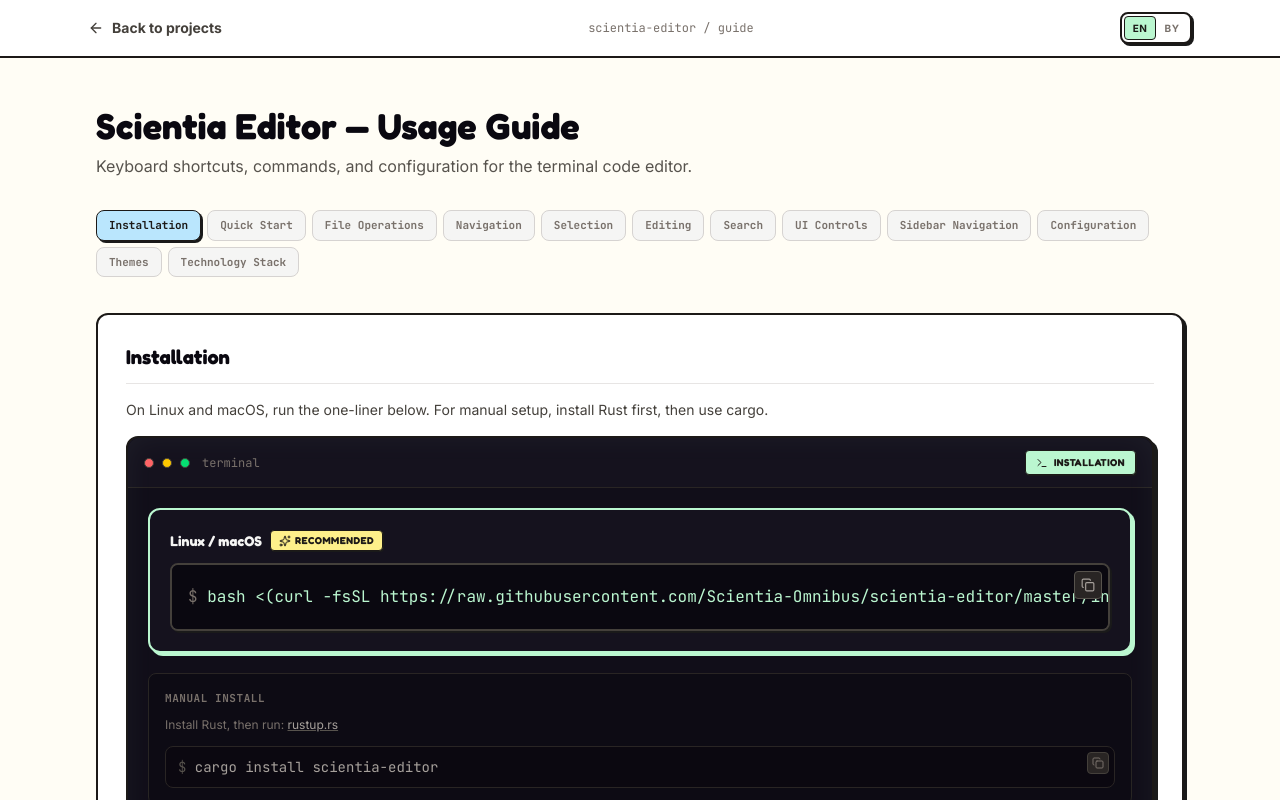
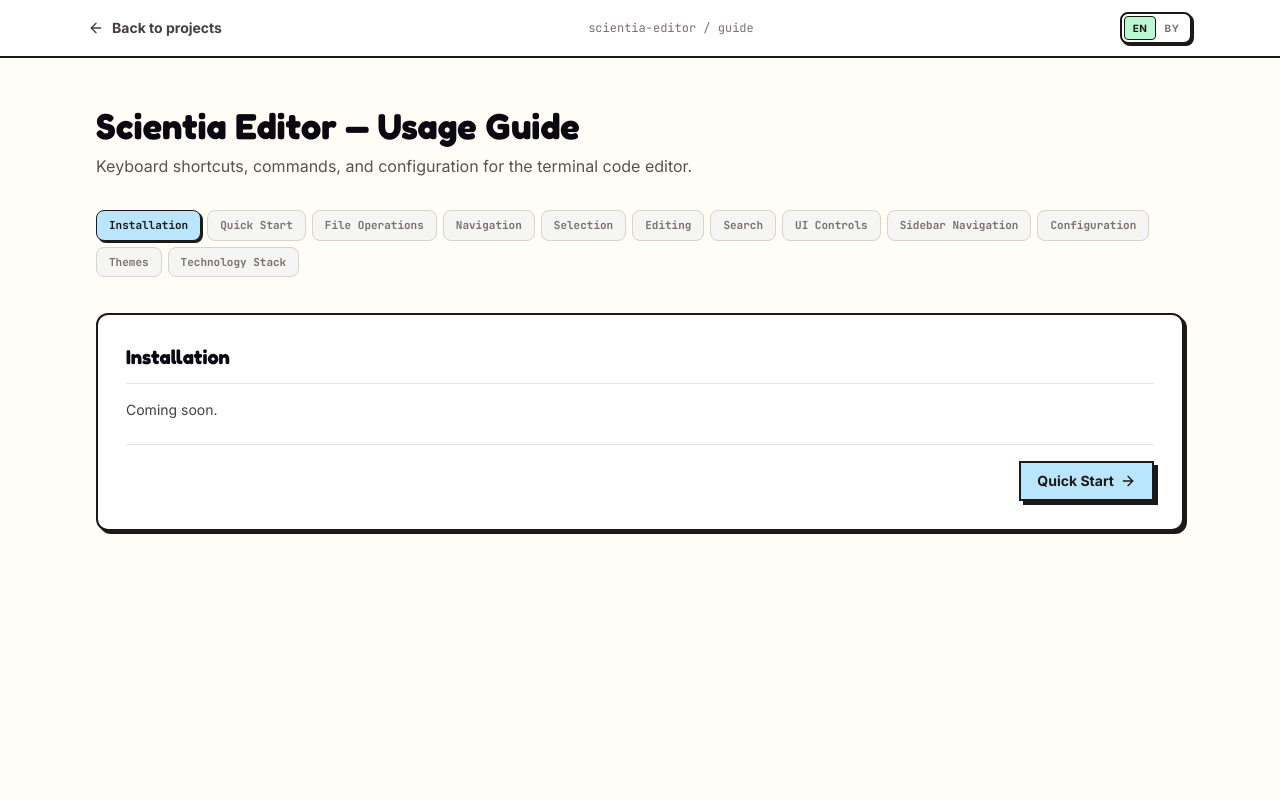
Before and after one commit to Scientia-Omnibus/scientia-omnibus-web, a React (Vite) app: page /scientia-editor/guide in a window 1280 px wide. Shown: the top 800 px of the page. Built offline with nearby package versions, Linux system fonts and the light colour scheme.

Commit message:
editor - comming soon

```diff
--- a/src/data/scientia-editor-guide.ts
+++ b/src/data/scientia-editor-guide.ts
@@ -37,8 +37,8 @@ export const GUIDE_SECTIONS: GuideSection[] = [
     id: 'installation',
     title: { en: 'Installation', by: 'Усталяванне' },
     intro: {
-      en: 'On Linux and macOS, run the one-liner below. For manual setup, install Rust first, then use cargo.',
-      by: 'На Linux і macOS запусціце адну каманду ніжэй. Для ручной усталёўкі спачатку ўсталюйце Rust, потым выкарыстоўвайце cargo.',
+      en: 'Coming soon.',
+      by: 'Хутка.',
     },
   },
   {
--- a/src/pages/ScientiaEditorGuidePage.tsx
+++ b/src/pages/ScientiaEditorGuidePage.tsx
@@ -6,7 +6,6 @@ import { UI_TRANSLATIONS } from '../data/modules';
 import { GUIDE_SECTIONS } from '../data/scientia-editor-guide';
 import { ShortcutTable, CommandTable } from '../components/ShortcutTable';
 import LanguageToggle from '../components/LanguageToggle';
-import InstallCallout from '../components/InstallCallout';
 
 export default function ScientiaEditorGuidePage() {
   const { language, setLanguage } = useLanguage();
@@ -80,10 +79,6 @@ export default function ScientiaEditorGuidePage() {
 
             {activeData.intro && (
               <p className="text-sm text-stone-700 mb-4">{activeData.intro[language]}</p>
-            )}
-
-            {activeData.id === 'installation' && (
-              <InstallCallout language={language} project="scientia-editor" className="mb-4" />
             )}
 
             {activeData.codeBlocks && (
```
